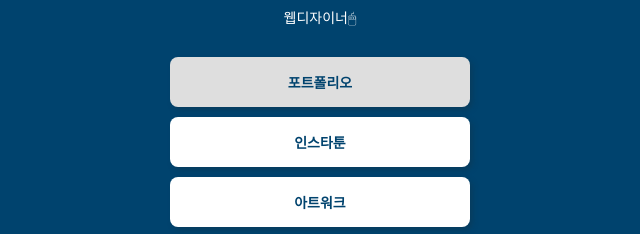
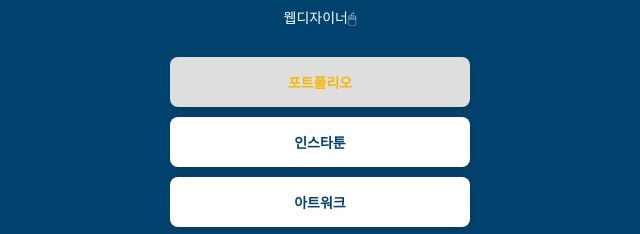
Before and after one commit to minjason/mapg, a plain HTML site: page index.html in a window 1280 px wide. In both pictures the pointer is over the link "포트폴리오". Shown: the part 196-430 px from the top of the page, 320-960 px from the left. Drawn offline with Linux system fonts and the light colour scheme; a web font is replaced by a local one.

Commit message:
Add files via upload

```diff
--- a/index.html
+++ b/index.html
@@ -56,7 +56,7 @@ align-items: center;
 text-decoration: none;
 box-shadow: 3px 3px 5px 0 #073d5f;}
 
-.wrap > a:hover { background-color:#dedede;}
+.wrap > a:hover { background-color:#dedede; color:#f9b701;}
 
 .main {color:rgb(66, 194, 233);
 font-size:20px;
```
